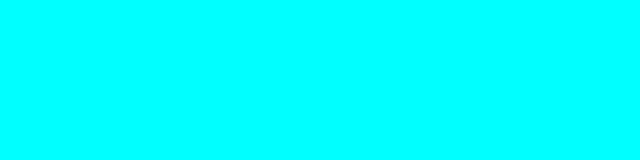
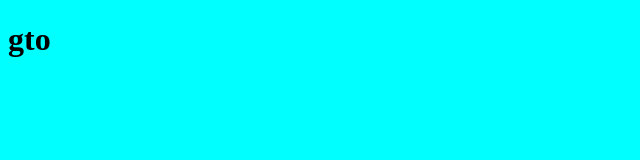
Before and after one commit to owenzapata724/clase-viernes-16, a plain HTML site: page index.html in a window 1280 px wide. Shown: the full height of the page, 0-640 px from the left. Drawn offline with Linux system fonts and the light colour scheme.

Commit message:
agregar imagen en html

```diff
--- a/index.html
+++ b/index.html
@@ -8,8 +8,7 @@
     <title>Document</title>
 </head>
 <body>
-   <div>
-
-   </div>
+   <h1>gto</h1>
+   <img src="" alt="">
 </body>
 </html>
--- a/style/style.css
+++ b/style/style.css
@@ -1,3 +1,4 @@
 body{
     background-color: aqua;
+
 }
```
